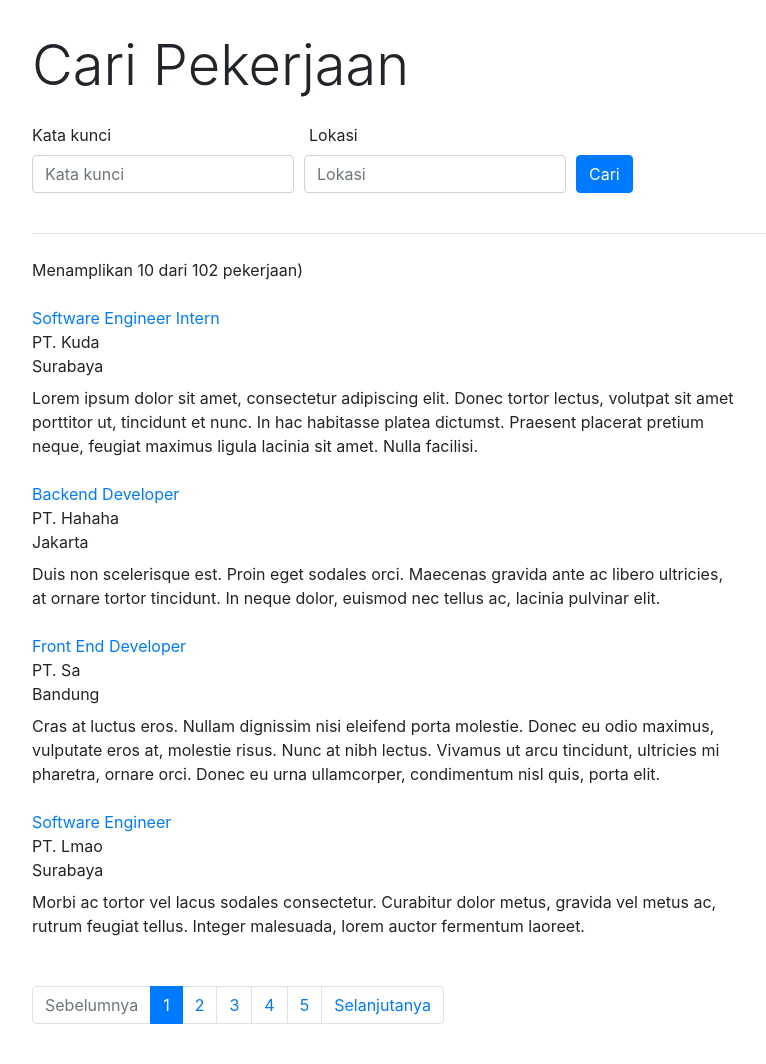
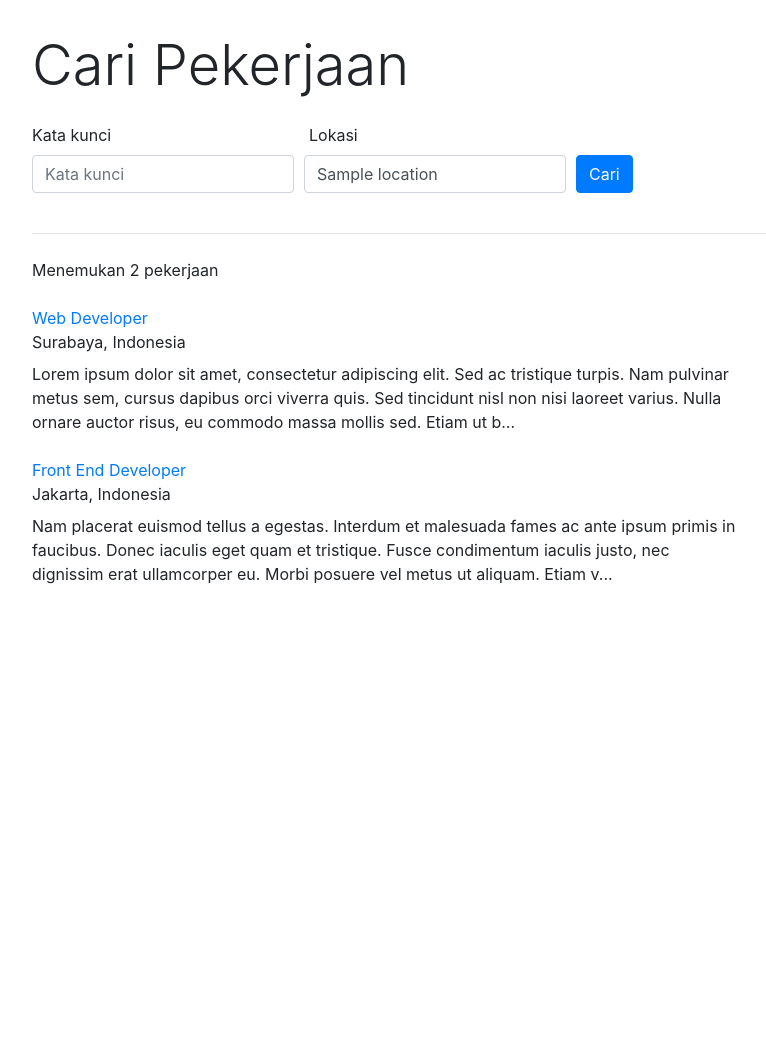
Before and after one commit to brianrainer/sinterklas, a Django app: template jobs/templates/jobs/jobs.html in a window 1280 px wide. Shown: the part 57-1121 px from the top of the page, without its empty margins (69-835 px from the left). After the commit the page ends 641 px from the top, so only its background shows below. Run offline with Django 3.2, Linux system fonts and the light colour scheme; data comes from the database, SQL or seed files in the repository; both versions use the stored data as it was after the commit; tables that the repository leaves empty hold one stand-in row (values such as "Sample post"); the template is opened without the code that fills it: values that come from a table or form of the project are taken from there, most other values are stand-ins (such as "Sample title", 1, 10 or a date in 2020); some libraries are stand-ins or nearby versions.

Commit message:
Add job search

```diff
--- a/jobs/models.py
+++ b/jobs/models.py
@@ -17,6 +17,7 @@ class Application(models.Model):
     user = models.ForeignKey(settings.AUTH_USER_MODEL, on_delete=models.CASCADE)
     job = models.ForeignKey(Job, on_delete=models.CASCADE)
     date_created = models.DateTimeField(auto_now_add=True)
+    is_accepted = models.BooleanField(default=False)
 
     def __str__(self):
         return '{}, {}'.format(self.user, self.job)
--- a/jobs/templates/jobs/jobs.html
+++ b/jobs/templates/jobs/jobs.html
@@ -5,7 +5,7 @@
 {% block content %}
   <h1 class="display-4 mb-4">Cari Pekerjaan</h1>
 
-  <form>
+  <form action="/jobs">
     <div class="row">
       <div class="col-md-3">
         <label for="keyword">Kata kunci</label>
@@ -16,13 +16,13 @@
     </div>
     <div class="form-row">
       <div class="form-group col-md-3">
-        <input type="text" class="form-control" id="keyword" placeholder="Kata kunci">
+        <input type="text" name="keyword" class="form-control" id="keyword" placeholder="Kata kunci" value="{{ keyword }}">
       </div>
       <div class="form-group col-md-3">
-        <input type="text" class="form-control" id="location" placeholder="Lokasi">
+        <input type="text" name="location" class="form-control" id="location" placeholder="Lokasi" value="{{ location }}">
       </div>
-      <div class="form-group col-md-3">
-        <button type="submit" class="btn btn-primary ">Cari</button>
+      <div class="form-group col-md-1">
+        <button type="submit" class="btn btn-primary">Cari</button>
       </div>
     </div>
   </form>
@@ -31,44 +31,15 @@
 
   <div class="row">
     <div class="col-md-8">
-      <p>Menamplikan 10 dari 102 pekerjaan)</p>
+      <p>Menemukan {{ jobs|length }} pekerjaan</p>
 
-      <div class="my-4">
-        <div><a href="/jobs/1">Software Engineer Intern</a></div>
-        <div>PT. Kuda</div>
-        <div>Surabaya</div>
-        <p class="my-2">Lorem ipsum dolor sit amet, consectetur adipiscing elit. Donec tortor lectus, volutpat sit amet porttitor ut, tincidunt et nunc. In hac habitasse platea dictumst. Praesent placerat pretium neque, feugiat maximus ligula lacinia sit amet. Nulla facilisi.</p>
-      </div>
-      <div class="my-4">
-        <div><a href="/jobs/1">Backend Developer</a></div>
-        <div>PT. Hahaha</div>
-        <div>Jakarta</div>
-        <p class="my-2">Duis non scelerisque est. Proin eget sodales orci. Maecenas gravida ante ac libero ultricies, at ornare tortor tincidunt. In neque dolor, euismod nec tellus ac, lacinia pulvinar elit.</p>
-      </div>
-      <div class="my-4">
-        <div><a href="/jobs/1">Front End Developer</a></div>
-        <div>PT. Sa</div>
-        <div>Bandung</div>
-        <p class="my-2">Cras at luctus eros. Nullam dignissim nisi eleifend porta molestie. Donec eu odio maximus, vulputate eros at, molestie risus. Nunc at nibh lectus. Vivamus ut arcu tincidunt, ultricies mi pharetra, ornare orci. Donec eu urna ullamcorper, condimentum nisl quis, porta elit.</p>
-      </div>
-      <div class="my-4">
-        <div><a href="/jobs/1">Software Engineer</a></div>
-        <div>PT. Lmao</div>
-        <div>Surabaya</div>
-        <p class="my-2">Morbi ac tortor vel lacus sodales consectetur. Curabitur dolor metus, gravida vel metus ac, rutrum feugiat tellus. Integer malesuada, lorem auctor fermentum laoreet.</p>
-      </div>
+      {% for job in jobs %}
+        <div class="my-4">
+          <div><a href="{% url 'job' id=job.id %}">{{ job.title }}</a></div>
+          <div>{{ job.location }}</div>
+          <p class="my-2">{{ job.description|slice:'0:250' }}...</p>
+        </div>
+      {% endfor %}
     </div>
   </div>
-
-  <nav class="my-4">
-    <ul class="pagination">
-      <li class="page-item disabled"><a class="page-link" href="#" tabindex="-1">Sebelumnya</a></li>
-      <li class="page-item active"><a class="page-link" href="#">1 <span class="sr-only">(current)</span></a></li>
-      <li class="page-item"><a class="page-link" href="#">2</a></li>
-      <li class="page-item"><a class="page-link" href="#">3</a></li>
-      <li class="page-item"><a class="page-link" href="#">4</a></li>
-      <li class="page-item"><a class="page-link" href="#">5</a></li>
-      <li class="page-item"><a class="page-link" href="#">Selanjutanya</a></li>
-    </ul>
-  </nav>
 {% endblock %}
```
Also changed, not shown: jobs/templates/jobs/index.html (+4 -4 lines), jobs/templates/jobs/job.html (+10 -16 lines), jobs/views.py (+14 -3 lines), db.sqlite3, jobs/migrations/0004_application_is_accepted.py (added).
